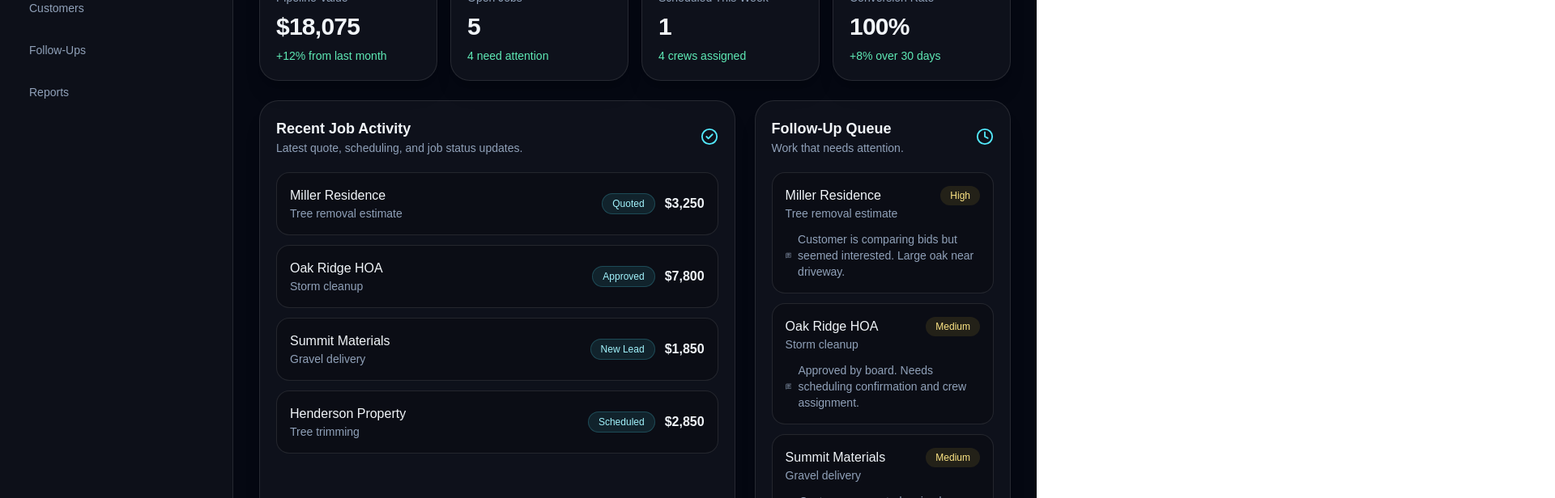
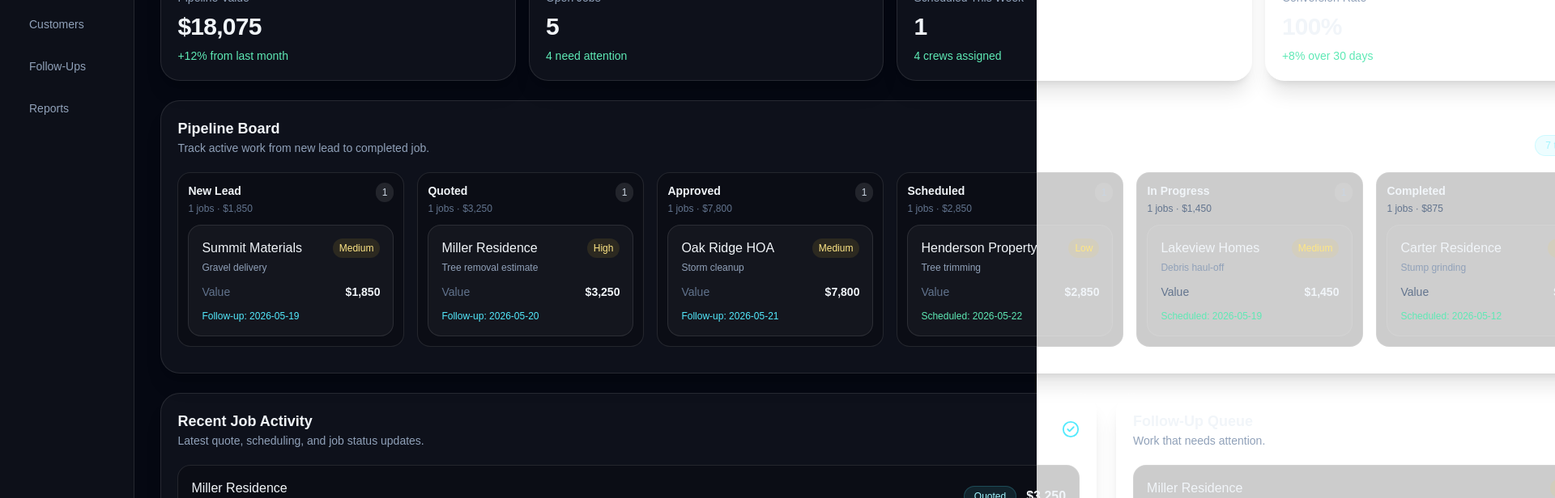
Before and after one commit to amerynseibold/fieldops-dashboard, a Next.js app: page / in a window 1280 px wide. Shown: the part 280-896 px from the top of the page at 81% size, 1920 px wide, since content can reach past the window. Built offline with nearby package versions, Linux system fonts and the light colour scheme.

Commit message:
Add pipline board section

```diff
--- a/src/features/fieldops/components/FieldOpsDashboard.tsx
+++ b/src/features/fieldops/components/FieldOpsDashboard.tsx
@@ -19,6 +19,7 @@ import { FollowUpQueue } from "./FollowUpQueue"
 import { MetricCard } from "./MetricCard"
 import { RecentJobs } from "./RecentJobs"
 import { Sidebar } from "./Sidebar"
+import { PipelineBoard } from "./PipelineBoard"
 
 type FieldOpsDashboardProps = {
   jobs: Job[]
@@ -92,6 +93,8 @@ export function FieldOpsDashboard({ jobs, activity }: FieldOpsDashboardProps) {
             ))}
           </div>
 
+          <PipelineBoard jobs={jobs} />
+
           <div className="mt-6 grid gap-6 xl:grid-cols-[1.3fr_0.7fr]">
             <RecentJobs jobs={jobs} />
             <FollowUpQueue jobs={followUpJobs} />
--- a/src/features/fieldops/components/PipelineBoard.tsx
+++ b/src/features/fieldops/components/PipelineBoard.tsx
@@ -0,0 +1,115 @@
+import type { Job, JobStatus } from "../types"
+import { formatCurrency } from "../utils/calculations"
+
+type PipelineBoardProps = {
+  jobs: Job[]
+}
+
+const pipelineStatuses: JobStatus[] = [
+  "New Lead",
+  "Quoted",
+  "Approved",
+  "Scheduled",
+  "In Progress",
+  "Completed",
+]
+
+export function PipelineBoard({ jobs }: PipelineBoardProps) {
+  return (
+    <div className="mt-6 rounded-3xl border border-white/10 bg-white/[0.04] p-5 shadow-xl shadow-black/10">
+      <div className="mb-5 flex flex-col justify-between gap-3 sm:flex-row sm:items-end">
+        <div>
+          <h3 className="text-lg font-semibold">Pipeline Board</h3>
+          <p className="text-sm text-slate-400">
+            Track active work from new lead to completed job.
+          </p>
+        </div>
+
+        <span className="w-fit rounded-full border border-cyan-300/20 bg-cyan-300/10 px-3 py-1 text-xs font-medium text-cyan-200">
+          {jobs.length} total jobs
+        </span>
+      </div>
+
+      <div className="flex gap-4 overflow-x-auto pb-3">
+        {pipelineStatuses.map((status) => {
+          const statusJobs = jobs.filter((job) => job.status === status)
+          const columnValue = statusJobs.reduce(
+            (total, job) => total + job.estimatedValue,
+            0
+          )
+
+          return (
+            <div
+              key={status}
+              className="w-[280px] shrink-0 rounded-2xl border border-white/10 bg-black/20 p-3"
+            >
+              <div className="mb-3 flex items-start justify-between gap-3">
+                <div>
+                  <p className="text-sm font-semibold text-slate-100">
+                    {status}
+                  </p>
+                  <p className="mt-1 text-xs text-slate-500">
+                    {statusJobs.length} jobs · {formatCurrency(columnValue)}
+                  </p>
+                </div>
+
+                <span className="rounded-full bg-white/10 px-2 py-1 text-xs text-slate-300">
+                  {statusJobs.length}
+                </span>
+              </div>
+
+              <div className="space-y-3">
+                {statusJobs.length > 0 ? (
+                  statusJobs.map((job) => (
+                    <div
+                      key={job.id}
+                      className="rounded-2xl border border-white/10 bg-white/[0.04] p-4 transition hover:border-cyan-300/30 hover:bg-cyan-300/[0.04]"
+                    >
+                      <div className="mb-3 flex items-start justify-between gap-3">
+                        <div>
+                          <p className="font-medium text-slate-100">
+                            {job.customerName}
+                          </p>
+                          <p className="mt-1 text-xs text-slate-400">
+                            {job.serviceType}
+                          </p>
+                        </div>
+
+                        <span className="rounded-full bg-amber-300/10 px-2 py-1 text-xs font-medium text-amber-200">
+                          {job.priority}
+                        </span>
+                      </div>
+
+                      <div className="flex items-center justify-between text-sm">
+                        <span className="text-slate-500">Value</span>
+                        <span className="font-semibold text-slate-100">
+                          {formatCurrency(job.estimatedValue)}
+                        </span>
+                      </div>
+
+                      {job.followUpDate && (
+                        <p className="mt-3 text-xs text-cyan-300">
+                          Follow-up: {job.followUpDate}
+                        </p>
+                      )}
+
+                      {job.scheduledDate && (
+                        <p className="mt-3 text-xs text-emerald-300">
+                          Scheduled: {job.scheduledDate}
+                        </p>
+                      )}
+                    </div>
+                  ))
+                ) : (
+                  <div className="rounded-2xl border border-dashed border-white/10 p-4 text-center text-xs text-slate-500">
+                    No jobs in this stage
+                  </div>
+                )}
+              </div>
+            </div>
+          )
+        })}
+      </div>
+    </div>
+  )
+}
```
